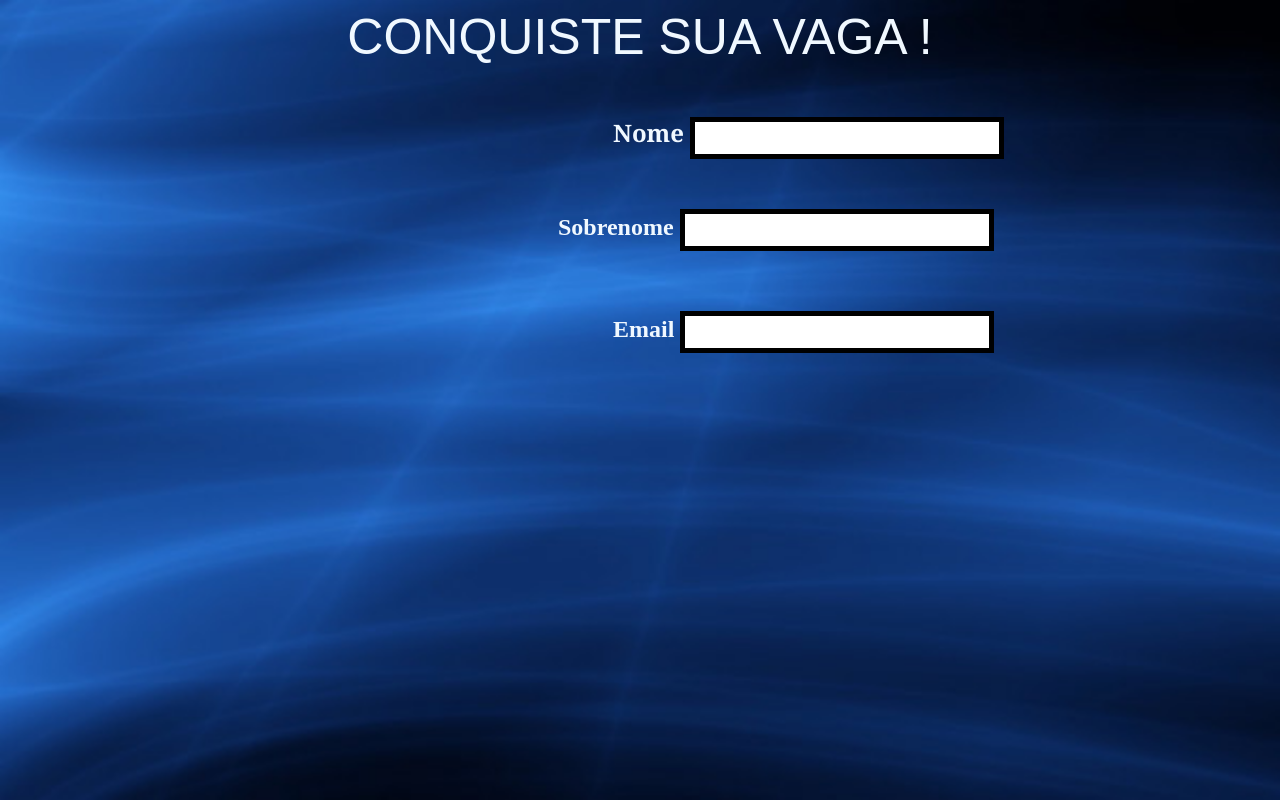
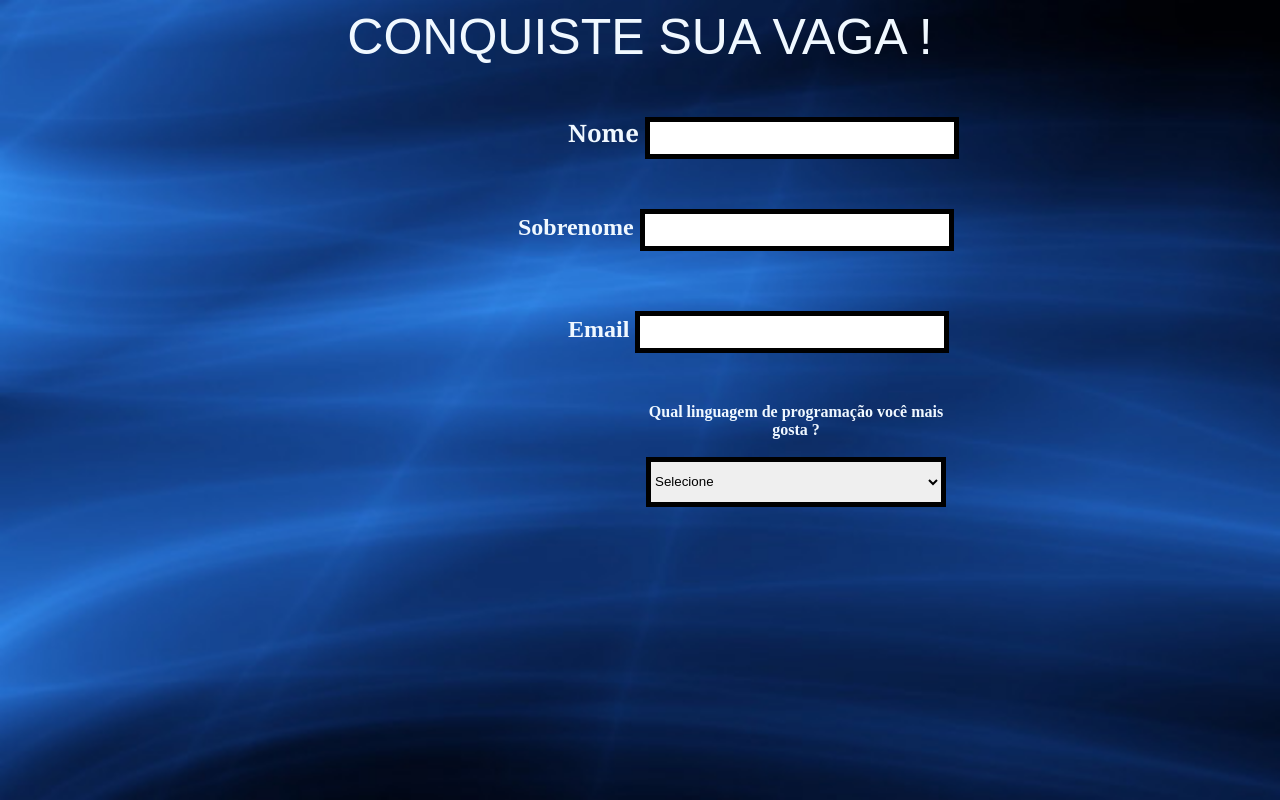
Before and after one commit to leandrocunhadev/Formulario, a plain HTML site: page src/index.html in a window 1280 px wide. Drawn offline with Linux system fonts and the light colour scheme.

Commit message:
Alteração Projeto 26/07/2022

```diff
--- a/src/index.html
+++ b/src/index.html
@@ -30,6 +30,20 @@
         <input type="email" name="email" id="email" required>
     </div>
 
+    <div class="campo4">
+        <label for="linguagem"><strong>Qual linguagem de programação você mais gosta ?</strong></label><br><br>
+        <select id="linguagem" required>
+            <option selected disabled value="">Selecione</option>
+            <option>Javascript</option>
+            <option>Python</option>
+            <option>Java</option>
+        </select>
+    </div>
+
+
+
+
+
 
 
 </body>
--- a/src/style.css
+++ b/src/style.css
@@ -17,7 +17,7 @@
     .campo1{
 
         color: aliceblue;
-        padding-left: 605px;
+        padding-left: 560px;
         padding-top:50px ;
         top: 50px;
         font-size: 150%;
@@ -27,7 +27,7 @@
     .campo2{
 
         color: aliceblue;
-        padding-left: 550px;
+        padding-left: 510px;
         padding-top:50px ;
         top: 60px;
         font-size: 150%;
@@ -37,7 +37,7 @@
     .campo3{
 
         color: aliceblue;
-        padding-left: 605px;
+        padding-left: 560px;
         padding-top:60px ;
         top: 50px;
         font-size: 150%;
@@ -49,4 +49,28 @@
         height: 30px;
         border-color: black;
         border: 5px solid;
+        text-align: center;
     }
+
+    .campo4{
+
+        width: 320px;
+        padding-left: 628px;
+        padding-top: 50px;
+        text-align: center;
+        color: aliceblue;
+
+
+    }
+
+    select{
+
+        width: 300px;
+        height: 50px;
+        border-color: black;
+        border: 5px solid;
+        right: -100px;
+
+
+
+    }
```
